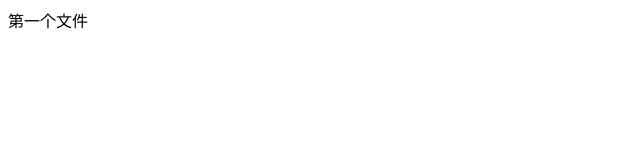
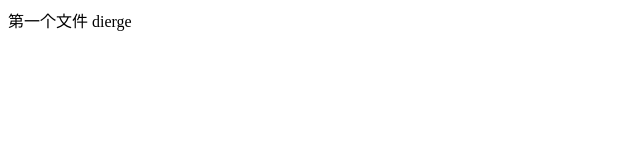
Before and after one commit to ck-sc123/sc, a plain HTML site: page index.html in a window 1280 px wide. Shown: the full height of the page, 0-640 px from the left. Drawn offline with Linux system fonts and the light colour scheme.

Commit message:
Update index.html

```diff
--- a/index.html
+++ b/index.html
@@ -1,5 +1,6 @@
 <html>
   <body>
      第一个文件
+     dierge
   </body>
 </html>
```
